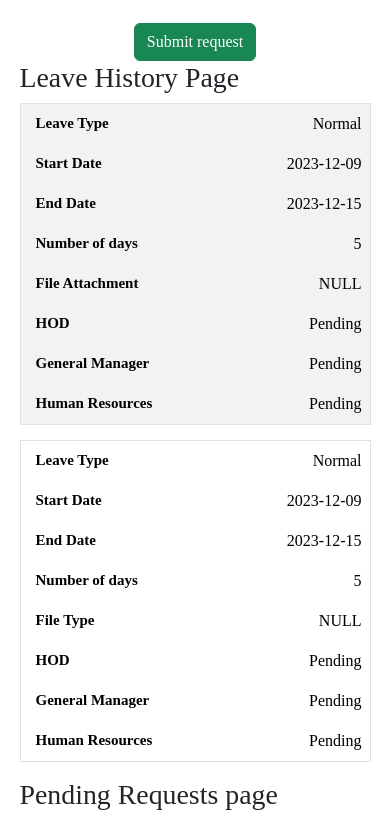
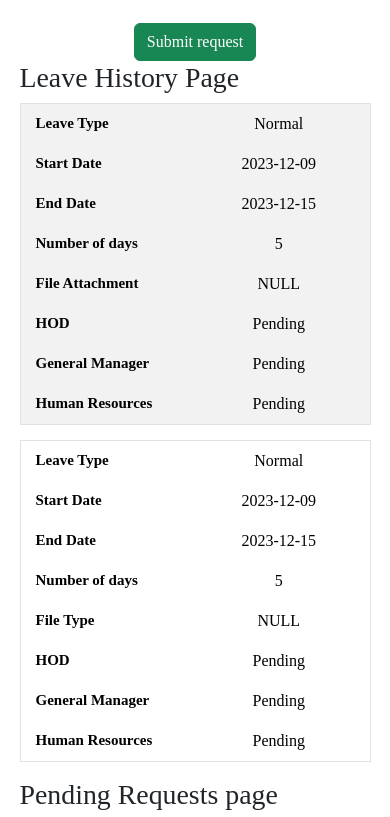
Before and after one commit to NdunguSam01/lms-mobikey, a React (Create React App) app: page /dashboard in a window 390 px wide. Shown: the part 836-1653 px from the top of the page. Built offline with nearby package versions, Linux system fonts and the light colour scheme.

Commit message:
Changed the view of the table for screen sizes lower than 1024px

```diff
--- a/src/assets/css/table.css
+++ b/src/assets/css/table.css
@@ -1,4 +1,4 @@
-@media(max-width:768px)
+@media(max-width:1023px)
 {
     .table thead
     {
@@ -17,7 +17,6 @@
     {
 		text-align: right;
 		padding-left: 50%;
-		text-align: right;
 		position: relative;
 	}
 	.table td::before
@@ -32,3 +31,10 @@
 		text-align: left;
 	}
 }
+@media(max-width:1440px)
+{
+	.table td, .table th
+	{
+		text-align: center;
+	}
+}
```
